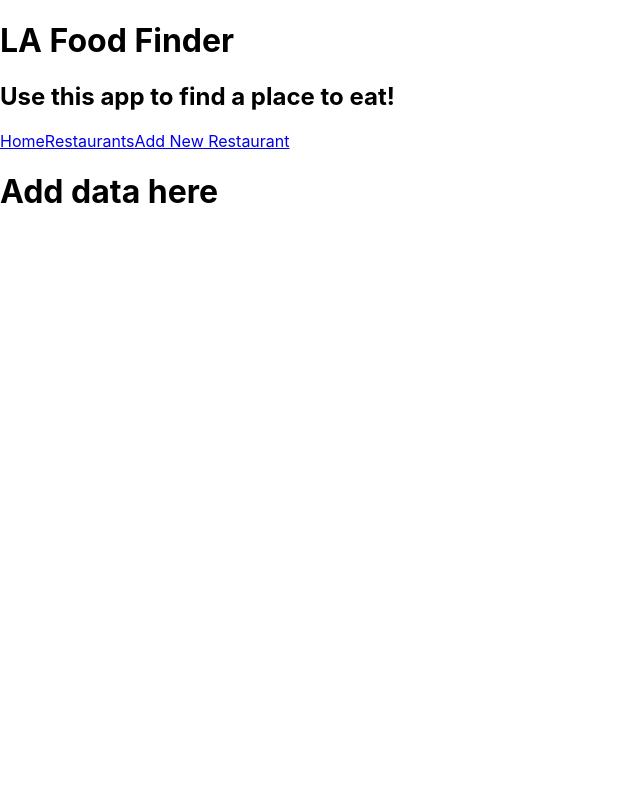
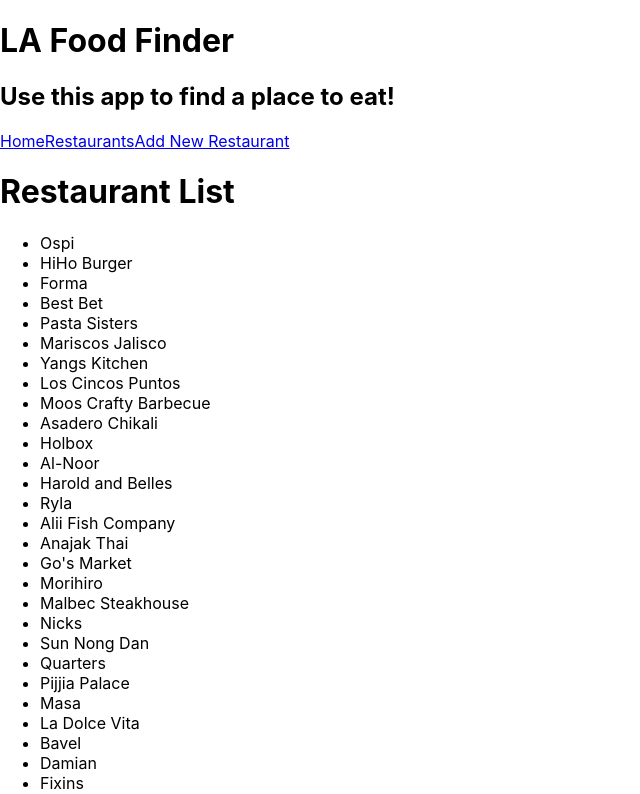
Before and after one commit to ejelymyles/la-foodie-app, a React (Create React App) app: page /restaurants in a window 1280 px wide. Shown: the top 794 px of the page, without its empty margins (0-640 px from the left). Built offline with nearby package versions, Linux system fonts and the light colour scheme; data requests are answered from the project's data file.

Commit message:
render restaraunt names to the restaurantPage

```diff
--- a/src/Components/RestaurantPage.js
+++ b/src/Components/RestaurantPage.js
@@ -3,7 +3,12 @@ import React from "react";
 function RestaurantPage({ restaurants }){
     return(
         <div>
-            <h1>Add data here</h1>
+            <h1>Restaurant List </h1>
+            <ul>
+                {restaurants.map((restaurant) => (
+                    <li key={restaurant.id}>{restaurant.name}</li>
+                ))}
+            </ul>
         </div>
     )
 }
```
